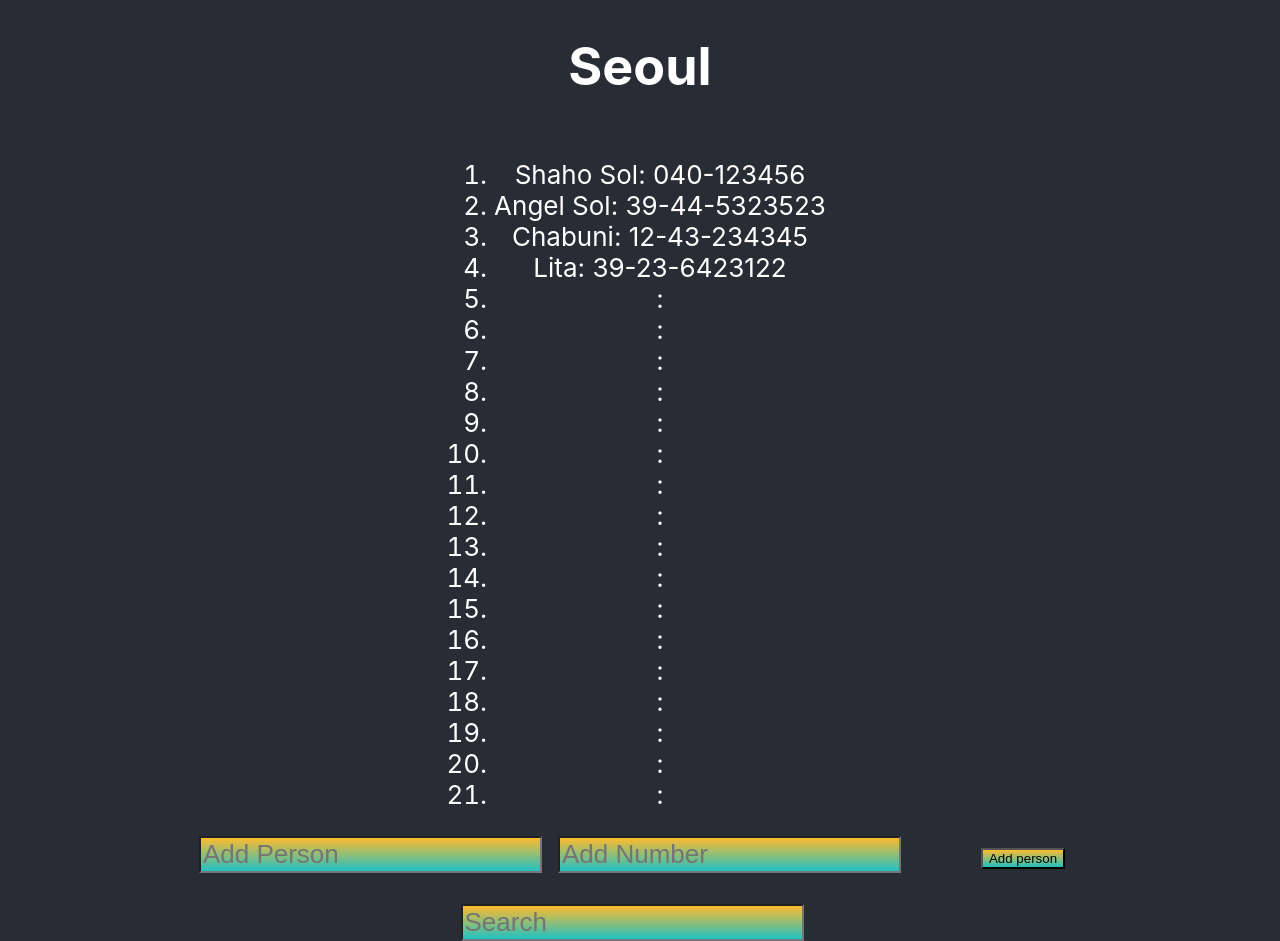
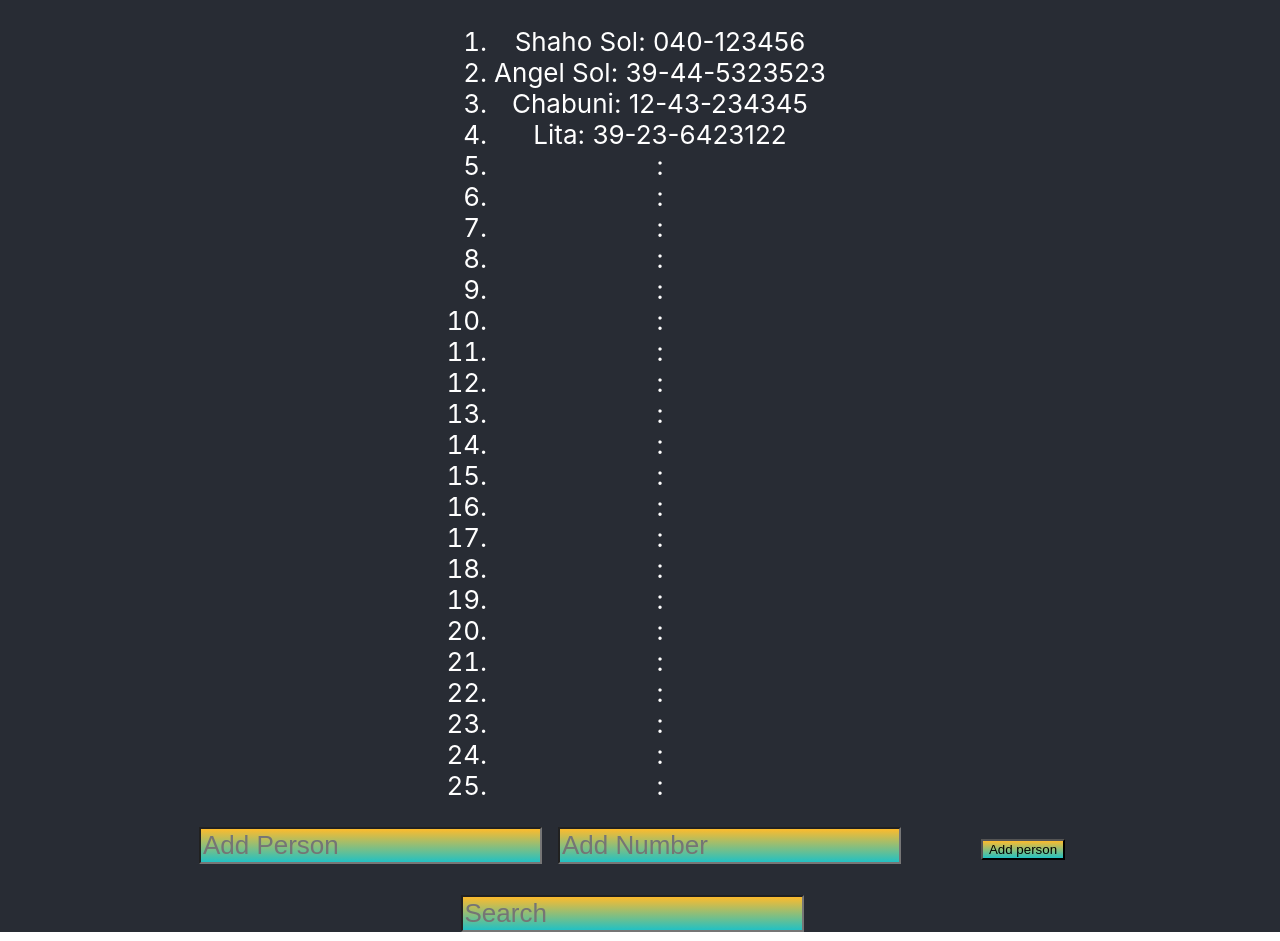
Before and after one commit to SSOL7/Osa2, a React (Vite) app: page / in a window 1280 px wide. Built offline with nearby package versions, Linux system fonts and the light colour scheme; data requests are answered from the project's data file.

Commit message:
Tehtävä 2.16

```diff
--- a/db.json
+++ b/db.json
@@ -116,6 +116,34 @@
       "date": "11.4.2022",
       "important": false,
       "id": "58763c2b-c22c-4948-b12b-a1fe98bde63a"
+    },
+    {
+      "content": "angeldaegu",
+      "phone": "010",
+      "date": "11.4.2022",
+      "important": false,
+      "id": "2e2bdbec-4455-4de4-b287-b1e9f16ce46a"
+    },
+    {
+      "content": "punibusan",
+      "phone": "111-222",
+      "date": "11.4.2022",
+      "important": true,
+      "id": "12c804f2-0e77-43c7-90ec-772130135537"
+    },
+    {
+      "content": "ccc",
+      "phone": "122223",
+      "date": "11.4.2022",
+      "important": false,
+      "id": "8cc7da8d-8410-422e-b0ec-9610fe59d444"
+    },
+    {
+      "content": "aaa",
+      "phone": "111",
+      "date": "11.4.2022",
+      "important": false,
+      "id": "b1132166-3e68-465f-82b8-52dec4c54f06"
     }
   ]
 }
--- a/src/App.jsx
+++ b/src/App.jsx
@@ -4,6 +4,7 @@ import { v4 as uuidv4 } from 'uuid';
 import './App.css'
 import Form from "./Form";
 import Phone from "./Phone";
+import Endpoint from './api/endpoint';
 
 function App() {
   const [inputValue, setInputValue] = useState("");
@@ -15,13 +16,9 @@ function App() {
   const [notes, setNotes] = useState([]);
   // JSON SERVER STARTS WITH COMMAND: npm run server.
   useEffect(() => {
-    console.log('effect')
-    axios
-      .get('http://localhost:3001/notes')
-      .then(response => {
-        console.log('promise fulfilled')
+    Endpoint.getAll().then(response => {
         setNotes(response.data)
-      })
+    });
   }, [])
   console.log('render', notes.length, 'notes')
 
@@ -37,15 +34,7 @@ function App() {
       date: new Date().toLocaleDateString('fi-FI'),
       important: Math.random() > 0.5,
       id: uuidv4(),
-      // id: todos.length + 1,
     };
-    // contact information object
-    // const phonenumbers = {
-    //   content: numberInput,
-    //   date: new Date().toLocaleDateString('fi-FI'),
-    //   id: uuidv4(),
-    //   // id: contacts.length + 1,
-    // };
     if (nameExists) return alert("Name already exists on the list");
     const newArr = todos.slice();
     newArr.splice(0, 0, { name: inputValue, done: false });
@@ -55,19 +44,16 @@ function App() {
     // Adding contact information
     const newNum = contacts.slice();
     newNum.splice(0, 0, { number: numberInput });
-    // setContacts(newNum.concat(phonenumbers));
-    // console.log(phonenumbers);
     setNumberInput("");
+
+    Endpoint.create(todo_object).then(response => {
+      setContacts(contacts.concat(response.data))
+      setNumberInput('');
+      });
+
     // axios.post('http://localhost:3001/notes', todo_object).then(response => {
-    //   setTodos(todos.concat(response.data));
-    // })
-
-    // axios post request to add contact information
-    axios.post('http://localhost:3001/notes', todo_object).then(response => {
-      setContacts(contacts.concat(response.data));
-    });
-
-
+    //   setContacts(contacts.concat(response.data));
+    // });
   };
 
   const _handleBntClick = ({ type, index }) => {
@@ -93,7 +79,6 @@ function App() {
   return (
     <div className="App">
       <header className="App-header">
-        <h1>Seoul</h1>
         <ol>
         {notes.map((todo, index) => {
           return (
--- /dev/null
+++ b/src/api/endpoint.js
@@ -0,0 +1,20 @@
+import axios from 'axios'
+const baseUrl = 'http://localhost:3001/notes'
+
+const getAll = () => {
+  return axios.get(baseUrl)
+}
+
+const create = newObject => {
+  return axios.post(baseUrl, newObject)
+}
+
+const update = (id, newObject) => {
+  return axios.put(`${baseUrl}/${id}`, newObject)
+}
+
+export default {
+  getAll: getAll,
+  create: create,
+  update: update
+}
```
